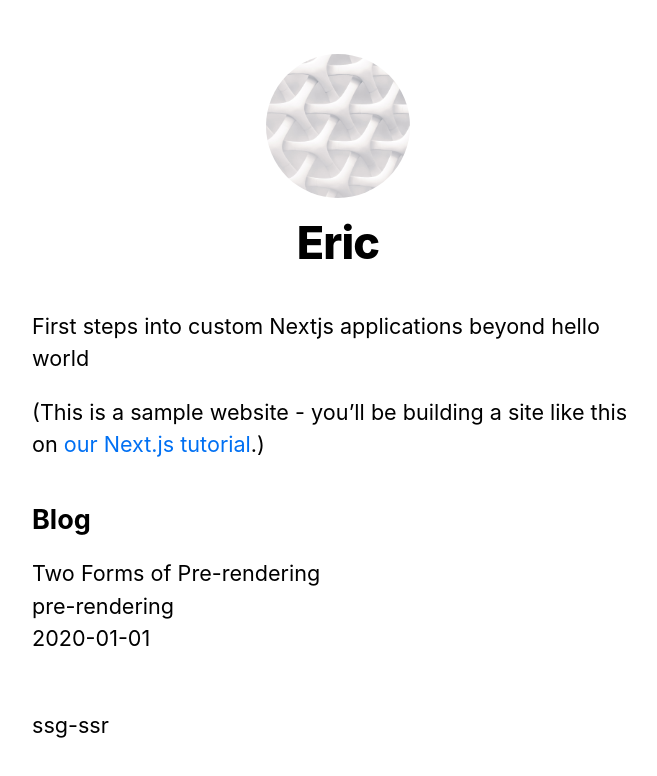
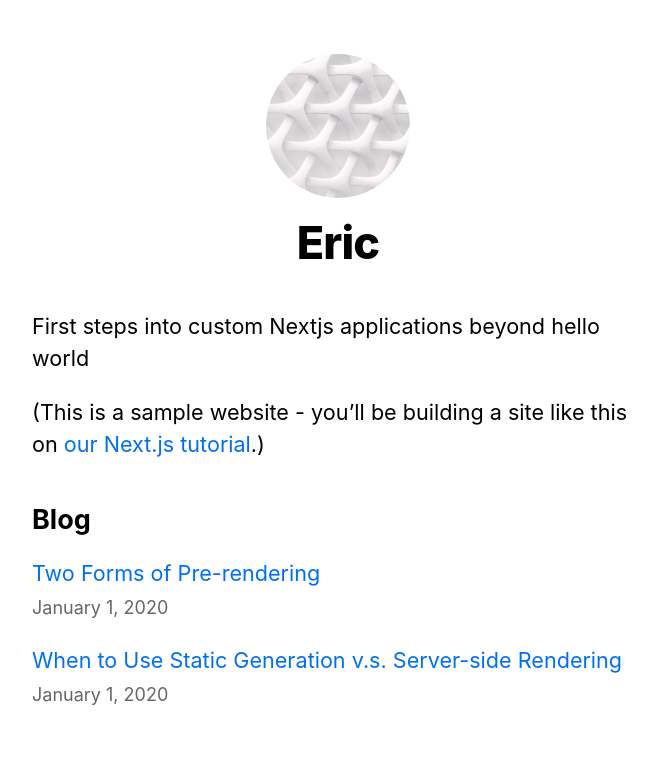
Before and after one commit to ETAnderson/nextjs-blog, a Next.js app: page / in a window 1280 px wide. Shown: the top 776 px of the page, without its empty margins (302-959 px from the left). Built offline with nearby package versions, Linux system fonts and the light colour scheme.

Commit message:
fix: invalid date/time format on ssg-ssr.md

```diff
--- /dev/null
+++ b/components/date.js
@@ -0,0 +1,6 @@
+import { parseISO, format } from 'date-fns'
+
+export default function Date({ dateString }) {
+  const date = parseISO(dateString)
+  return <time dateTime={dateString}>{format(date, 'LLLL d, yyyy')}</time>
+}
--- a/pages/index.js
+++ b/pages/index.js
@@ -2,6 +2,8 @@ import Head from 'next/head'
 import Layout, { siteTitle } from '../components/layout'
 import utilStyles from '../styles/utils.module.css'
 import { getSortedPostsData } from '../lib/posts'
+import Link from 'next/link'
+import Date from '../components/date'
 
 export async function getStaticProps() {
   const allPostsData = getSortedPostsData()
@@ -30,11 +32,13 @@ export default function Home({ allPostsData }) {
         <ul className={utilStyles.list}>
           {allPostsData.map(({ id, date, title }) => (
             <li className={utilStyles.listItem} key={id}>
-              {title}
+              <Link href={`/posts/${id}`}>
+                <a>{title}</a>
+              </Link>
               <br />
-              {id}
-              <br />
-              {date}
+              <small className={utilStyles.lightText}>
+                <Date dateString={date} />
+              </small>
             </li>
           ))}
         </ul>
--- a/posts/ssg-ssr.md
+++ b/posts/ssg-ssr.md
@@ -0,0 +1,19 @@
+---
+title: 'When to Use Static Generation v.s. Server-side Rendering'
+date: '2020-01-01'
+---
+
+We recommend using **Static Generation** (with and without data) whenever possible because your page can be built once and served by CDN, which makes it much faster than having a server render the page on every request.
+
+You can use Static Generation for many types of pages, including:
+
+- Marketing pages
+- Blog posts
+- E-commerce product listings
+- Help and documentation
+
+You should ask yourself: "Can I pre-render this page **ahead** of a user's request?" If the answer is yes, then you should choose Static Generation.
+
+On the other hand, Static Generation is **not** a good idea if you cannot pre-render a page ahead of a user's request. Maybe your page shows frequently updated data, and the page content changes on every request.
+
+In that case, you can use **Server-Side Rendering**. It will be slower, but the pre-rendered page will always be up-to-date. Or you can skip pre-rendering and use client-side JavaScript to populate data.
```
Also changed, not shown: pages/posts/[id].js (+10 -8 lines).
